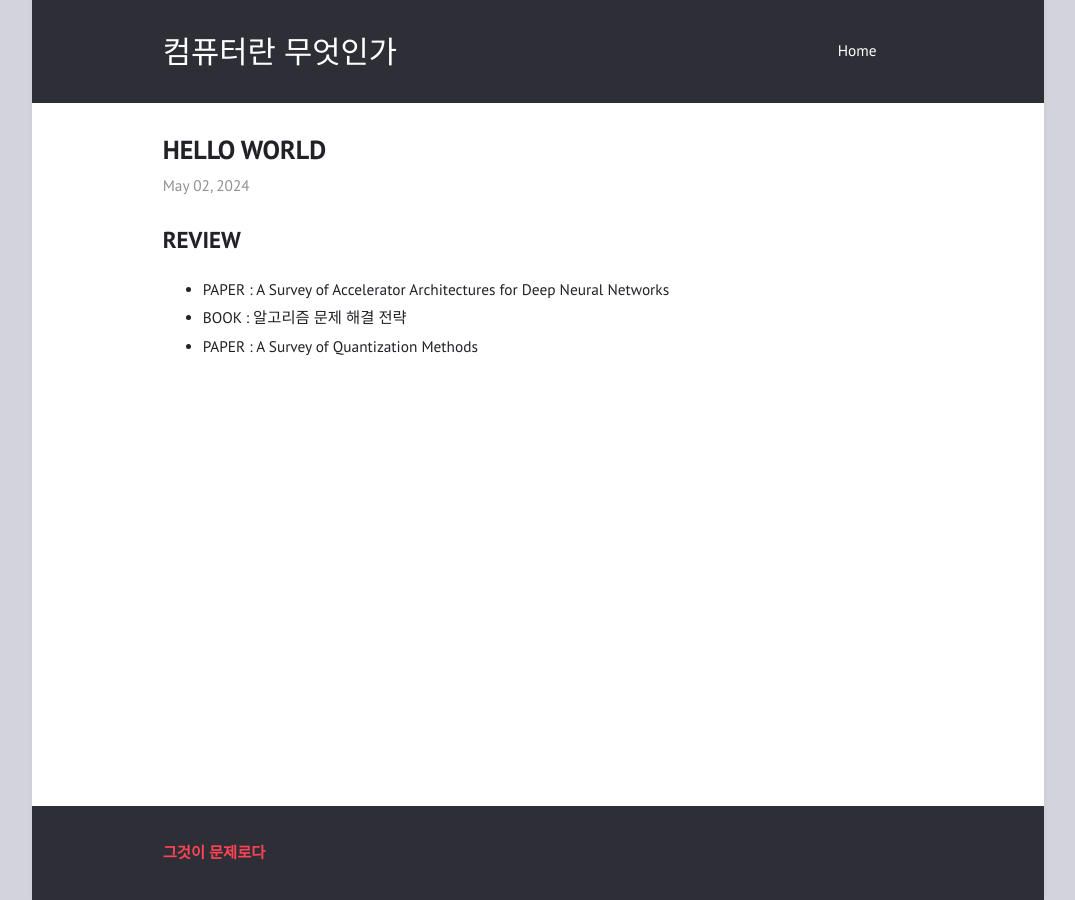
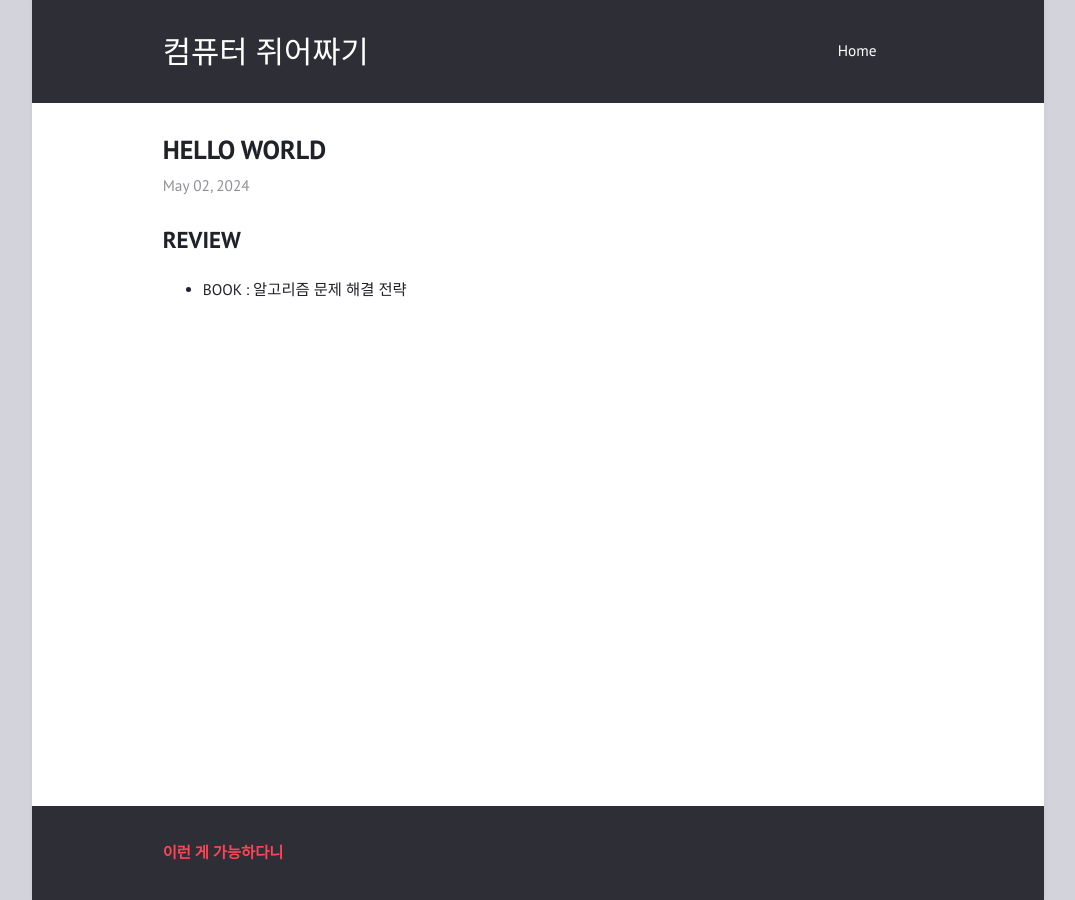
Before and after one commit to seongjun00/seongjun00.github.io, a Jekyll site: the page built from _posts/2024-05-02-hello-world.md, in a window 1280 px wide. Shown: the whole page, without its empty margins (102-1177 px from the left). Built offline with Jekyll 4.4.1, drawn with Linux system fonts in a browser that asks for light colours; some web fonts are replaced.

Commit message:
fix: fix posts_1

```diff
--- a/_config.yml
+++ b/_config.yml
@@ -1,7 +1,7 @@
-title: 컴퓨터란 무엇인가
+title: 컴퓨터 쥐어짜기
 author: "Choi Seong Jun"
 # description: "Made with <b style=\"color: #f45;\">&lt;3</b>"
-description: "<b style=\"color: #f45;\"> 그것이 문제로다 </b>"
+description: "<b style=\"color: #f45;\"> 이런 게 가능하다니 </b>"
 permalink: /:title/
 lang: "en"
 excerpt_separator: "\n\n\n"
--- a/_posts/2024-05-02-hello-world.md
+++ b/_posts/2024-05-02-hello-world.md
@@ -5,6 +5,4 @@ categories: paper review
 ---
 
 ## REVIEW
-* PAPER : A Survey of Accelerator Architectures for Deep Neural Networks
 * BOOK : 알고리즘 문제 해결 전략
-* PAPER : A Survey of Quantization Methods
```
